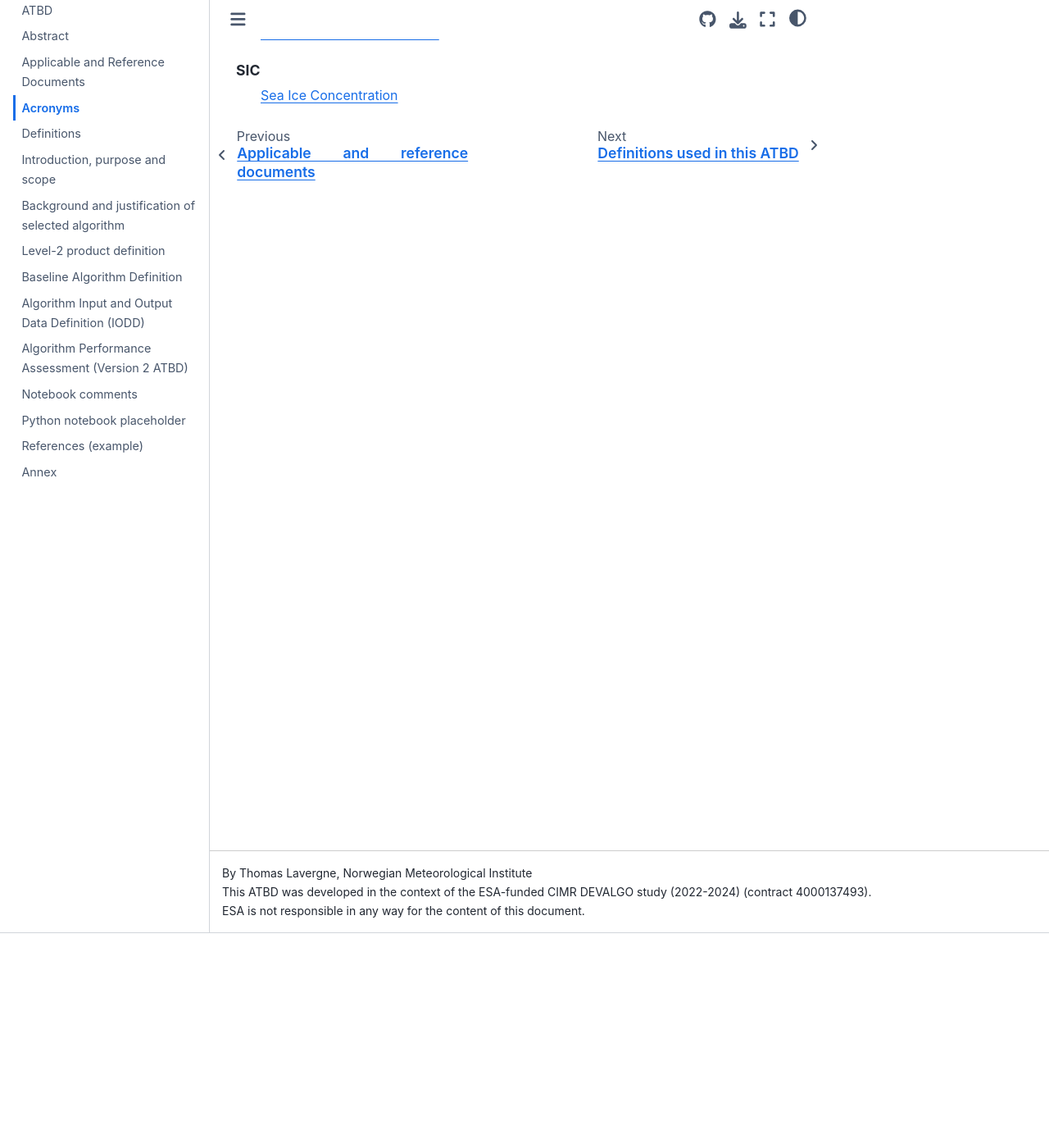
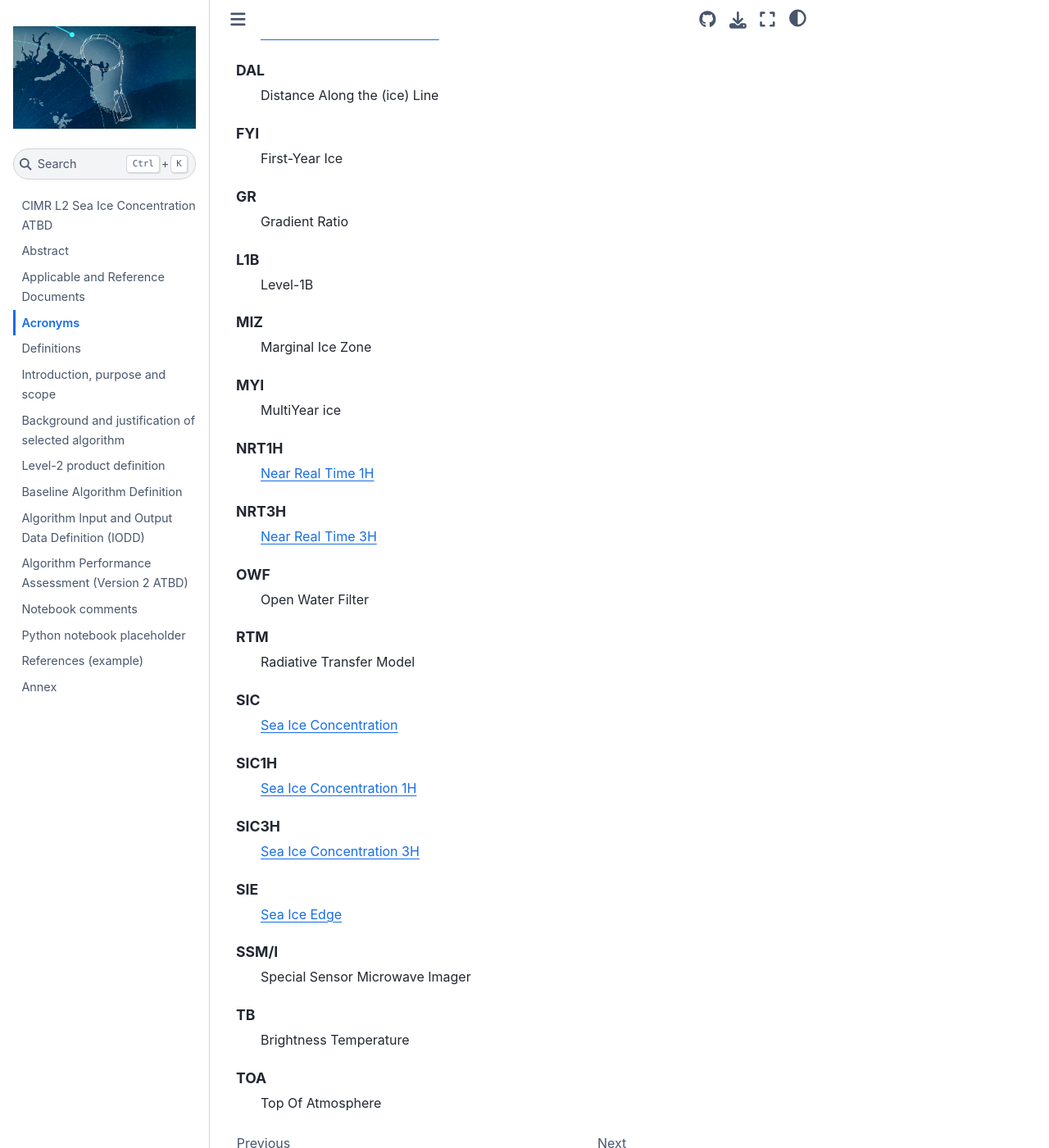
Before and after one commit to CIMR-Algos/SeaIceConcentration_ATBD, a Jupyter Book: the page built from book/acronyms.md, in a window 1280 px wide and 1400 px high, scrolled down 262 px. Shown: the whole window at 82% size. Built offline with Jupyter Book 1.0.4 settings and Sphinx 7.4.7 and the Sphinx Book theme 1.1.4, drawn with Linux system fonts in a browser that asks for light colours.

Commit message:
Work on the acronyms and definitions

````diff
--- a/book/acronyms.md
+++ b/book/acronyms.md
@@ -9,6 +9,55 @@
 EASE2
     {term}`Equal Area Scalable Earth v2`
 
+DAL
+    Distance Along the (ice) Line
+
+FYI
+    First-Year Ice
+
+GR
+    Gradient Ratio
+
+L1B
+    Level-1B
+
+MIZ
+    Marginal Ice Zone
+
+MYI
+    MultiYear ice
+
+NRT1H
+    {term}`Near Real Time 1H`
+
+NRT3H
+    {term}`Near Real Time 3H`
+
+OWF
+    Open Water Filter
+
+RTM
+    Radiative Transfer Model
+
 SIC
     {term}`Sea Ice Concentration`
+
+SIC1H
+    {term}`Sea Ice Concentration 1H`
+
+SIC3H
+    {term}`Sea Ice Concentration 3H`
+
+SIE
+    {term}`Sea Ice Edge`
+
+SSM/I
+    Special Sensor Microwave Imager
+
+TB
+    Brightness Temperature
+
+TOA
+    Top Of Atmosphere
+
 ```
````
Also changed, not shown: book/definitions.md (+22 -4 lines).
